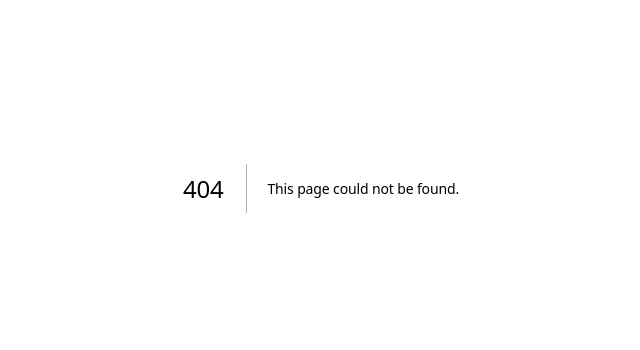
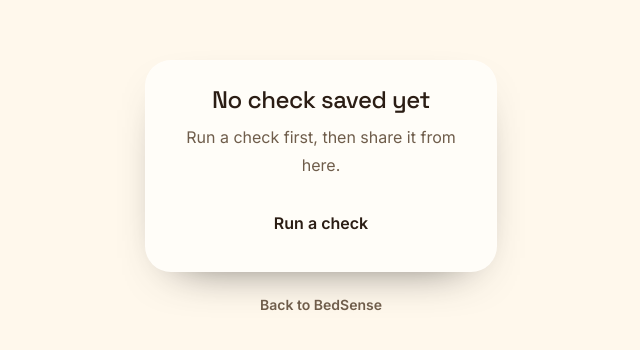
Before and after one commit to benweru/BedSense, a Next.js app: page /share in a window 1280 px wide. Before the commit this address had no page. Shown: the part 212-562 px from the top of the page, without its empty margins (319-959 px from the left). Built offline with nearby package versions, Linux system fonts and the light colour scheme; no server answers.

Commit message:
Add shareable check-summary card route with tested selectors

```diff
--- /dev/null
+++ b/app/share/page.tsx
@@ -0,0 +1,10 @@
+import { Suspense } from "react";
+import { ShareView } from "@/components/share-view";
+
+export default function SharePage() {
+  return (
+    <Suspense>
+      <ShareView />
+    </Suspense>
+  );
+}
--- /dev/null
+++ b/components/share-view.tsx
@@ -0,0 +1,85 @@
+"use client";
+
+import Link from "next/link";
+import { useSearchParams } from "next/navigation";
+import { useHistory, useLocale } from "@/lib/phone-store";
+import { SHARE_SITE_URL, selectShareSummary } from "@/lib/share";
+
+const WORDS = {
+  en: {
+    finding: "Finding",
+    nextStep: "Next step",
+    emptyTitle: "No check saved yet",
+    emptyBody: "Run a check first, then share it from here.",
+    missingTitle: "That check is not on this phone",
+    missingBody: "It may have been deleted, or saved on another device.",
+    runCheck: "Run a check",
+    back: "Back to BedSense",
+  },
+  sw: {
+    finding: "Ugunduzi",
+    nextStep: "Hatua inayofuata",
+    emptyTitle: "Hakuna ukaguzi uliohifadhiwa bado",
+    emptyBody: "Fanya ukaguzi kwanza, kisha ushiriki kutoka hapa.",
+    missingTitle: "Ukaguzi huo haupo kwenye simu hii",
+    missingBody: "Huenda ulifutwa, au ulihifadhiwa kwenye kifaa kingine.",
+    runCheck: "Fanya ukaguzi",
+    back: "Rudi BedSense",
+  },
+} as const;
+
+/** Screenshot-clean summary of one stored check. Renders from phone history, so mock and live results share it. */
+export function ShareView() {
+  const locale = useLocale();
+  const history = useHistory();
+  const words = WORDS[locale];
+  const requestedId = useSearchParams().get("id");
+  const entry = requestedId ? history.find((item) => item.id === requestedId) ?? null : (history[0] ?? null);
+
+  if (!entry) {
+    const missing = Boolean(requestedId) && history.length > 0;
+    return (
+      <main className="mx-auto grid min-h-dvh w-full max-w-sm content-center gap-5 px-4 py-10">
+        <div className="rounded-[26px] border border-white/10 bg-card p-6 text-center shadow-[0_18px_50px_-32px_rgba(0,0,0,0.8)]">
+          <p className="font-serif text-2xl leading-tight tracking-[-0.02em] text-paper">{missing ? words.missingTitle : words.emptyTitle}</p>
+          <p className="mt-2 text-base leading-7 text-mute">{missing ? words.missingBody : words.emptyBody}</p>
+          <Link
+            href="/"
+            className="mt-5 inline-flex min-h-12 items-center rounded-2xl bg-soil px-5 text-base font-semibold text-paper"
+          >
+            {words.runCheck}
+          </Link>
+        </div>
+        <p className="text-center">
+          <Link href="/" className="text-sm font-semibold text-mute">
+            {words.back}
+          </Link>
+        </p>
+      </main>
+    );
+  }
+
+  const summary = selectShareSummary(entry.result);
+  return (
+    <main className="mx-auto grid min-h-dvh w-full max-w-sm content-center gap-5 px-4 py-10">
+      <div className="rounded-[26px] border border-white/10 bg-card p-6 text-center shadow-[0_18px_50px_-32px_rgba(0,0,0,0.8)]">
+        <p className="font-mono text-[11px] font-medium uppercase tracking-[0.22em] text-mute">BedSense</p>
+        <p className="mt-2 font-serif text-3xl leading-tight tracking-[-0.02em] text-paper [overflow-wrap:anywhere]">
+          {summary.plant}
+        </p>
+        <div className="my-4 h-px bg-white/10" aria-hidden="true" />
+        <p className="font-mono text-[11px] font-medium uppercase tracking-[0.22em] text-dusk">{words.finding}</p>
+        <p className="mt-1 text-base leading-7 text-paper [overflow-wrap:anywhere]">{summary.finding || "–"}</p>
+        <div className="my-4 h-px bg-white/10" aria-hidden="true" />
+        <p className="font-mono text-[11px] font-medium uppercase tracking-[0.22em] text-dusk">{words.nextStep}</p>
+        <p className="mt-1 text-base font-semibold leading-7 text-paper [overflow-wrap:anywhere]">{summary.action || "–"}</p>
+        <p className="mt-4 font-mono text-[11px] uppercase tracking-[0.18em] text-mute">{SHARE_SITE_URL.replace(/^https?:\/\//, "")}</p>
+      </div>
+      <p className="text-center">
+        <Link href="/" className="text-sm font-semibold text-mute">
+          {words.back}
+        </Link>
+      </p>
+    </main>
+  );
+}
--- /dev/null
+++ b/lib/share.ts
@@ -0,0 +1,18 @@
+import type { AnalyzeResult } from "@/lib/types";
+
+/** Canonical public URL printed on the share card. Override per deploy with NEXT_PUBLIC_SITE_URL. */
+export const SHARE_SITE_URL = process.env.NEXT_PUBLIC_SITE_URL?.trim() || "https://bedsense.vercel.app";
+
+export type ShareSummary = {
+  plant: string;
+  finding: string;
+  action: string;
+};
+
+/** The three lines of a share card: the plant, the top finding, the first next step. Never throws on thin results. */
+export function selectShareSummary(result: AnalyzeResult): ShareSummary {
+  const plant = result.farmerPlant || result.detectedPlant;
+  const finding = result.likelyCauses[0] ?? result.observations[0] ?? "";
+  const action = result.actions[0] ?? "";
+  return { plant, finding, action };
+}
```
Also changed, not shown: 1 other file (tests, documents, lock files or other folders).
